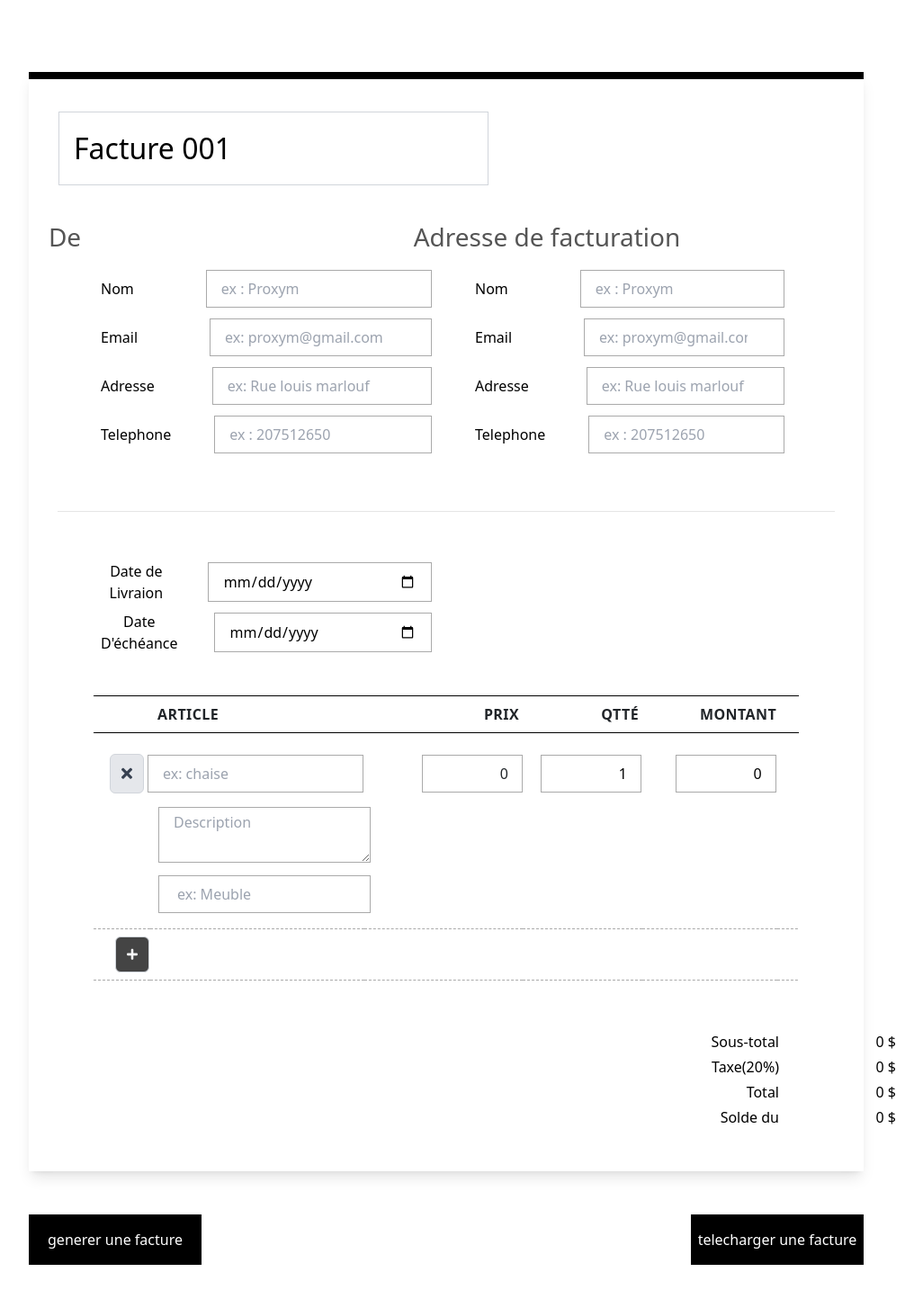
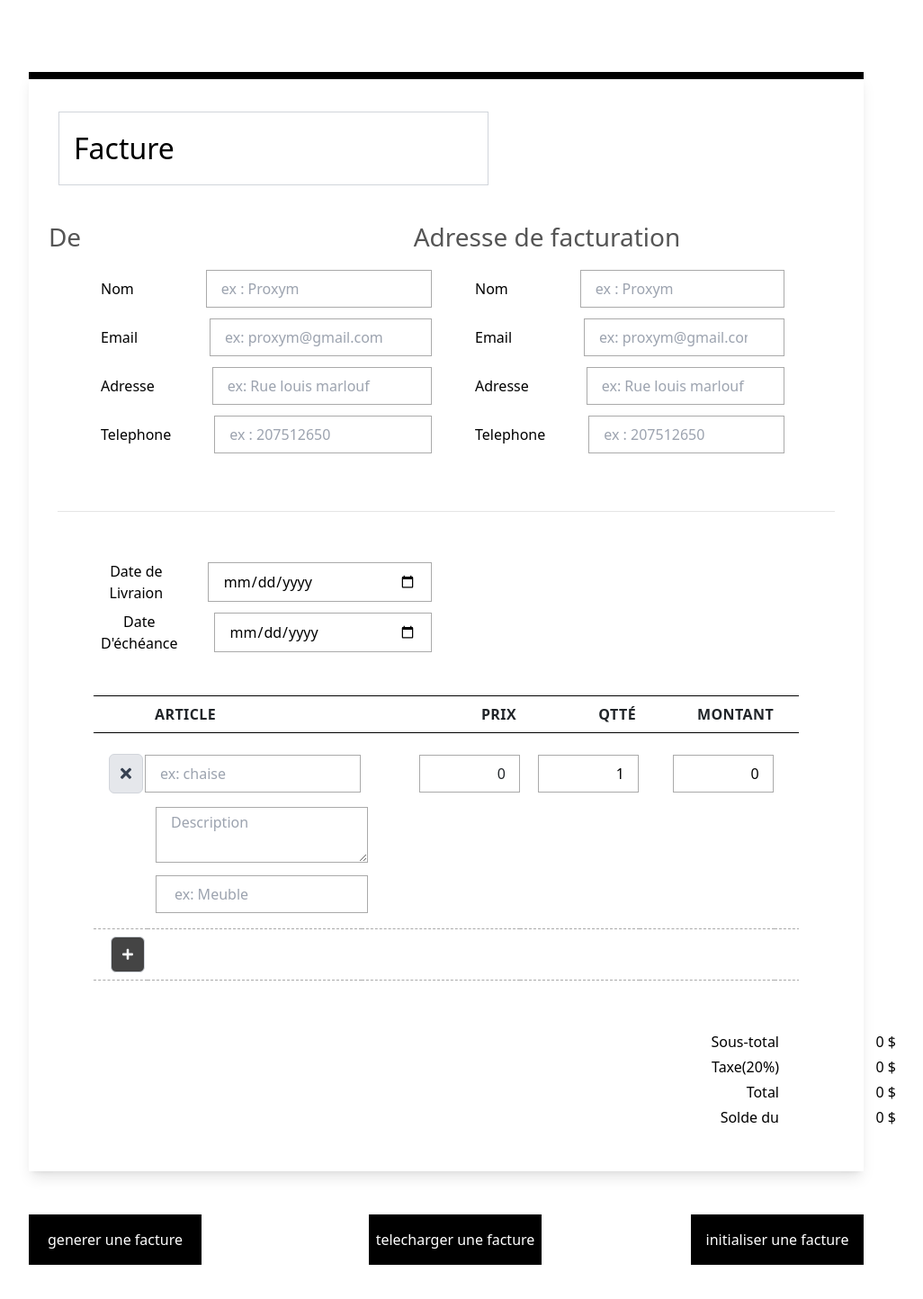
Before and after one commit to nader2356/factureEnLigne, a React (Vite) app: page / in a window 1280 px wide. Shown: the top 1444 px of the page at 90% size, without its empty margins (136-1162 px from the left). Built offline with nearby package versions, Linux system fonts and the light colour scheme.

Commit message:
install pdfmake

```diff
--- a/package.json
+++ b/package.json
@@ -12,6 +12,7 @@
     "@heroicons/react": "^2.0.17",
     "@reduxjs/toolkit": "^1.9.4",
     "axios": "^1.3.5",
+    "pdfmake": "^0.2.7",
     "react": "^18.2.0",
     "react-dom": "^18.2.0",
     "react-redux": "^8.0.5"
--- a/src/Component/detail_content/TableauDeCommande.jsx
+++ b/src/Component/detail_content/TableauDeCommande.jsx
@@ -176,7 +176,7 @@ const TableauDeCommande = ({
             );
           })}
           <tr className=" lg:grid-flow-col border-b-default border-dashed border-bg_input  ">
-            <td className="pt-2 pb-2 border-none pl-6 ">
+            <td className="pt-2 pb-2 border-none pl-4 ">
               <button
                 className="p-3 bg-ffff text-rr rounded-large min-w-2rem   border-solid border-default border-background_button"
                 onClick={CommandeDetailsListAddField("add")}
--- a/src/Facture/Index.jsx
+++ b/src/Facture/Index.jsx
@@ -53,7 +53,7 @@ export default function Index() {
   const [formListOfLigneCommande, setFormListOfLigneCommande] = useState(
     initialStateligneDeCommande
   );
-
+  const [codeFacture, setCodeFacture] = useState("Facture ");
   const [categories, setCategories] = useState("");
   const [ligne_commande, setligne_commande] = useState([]);
   const [description, setDescriptions] = useState("");
@@ -68,6 +68,14 @@ export default function Index() {
   const handleChangeFour = async (e) => {
     const { name, value } = e.target;
     setFormFour({ ...formFour, [name]: value });
+  };
+
+
+
+
+  const handleChangeCodeFacture= async (e) => {
+    const { name, value } = e.target;
+    setCodeFacture({ ...codeFacture, [name]: value });
   };
 
   const handleChangeClient = async (e) => {
@@ -96,6 +104,19 @@ export default function Index() {
     return (cartTotal += cartItem.taxeValeur);
   }, 0);
 
+  const downloadPdf = () => {
+    const documentDefinition = getDocumentDefinition(
+      total,
+      itemsPrice,
+      formListOfLigneCommande,
+      formCommande,
+      formFour,
+      formValues
+    );
+    pdfMake.createPdf(documentDefinition).open();
+    //pdfMake.createPdf(docDefinition).open();
+  };
+
   const handleSubmit = async (e) => {
     e.preventDefault();
 
@@ -119,6 +140,7 @@ export default function Index() {
               date_facturation: formCommande.deteDaFacture,
               totalsanstaxe: itemsPrice,
               totalTaxe: total.taxe,
+              codeFacture : codeFacture,
               ligne_factures: ligne_commande.map((client) => client).join(","),
             },
           },
@@ -151,8 +173,9 @@ export default function Index() {
                         {" "}
                         <input
                           type="text"
-                          value="Facture 001"
+                          value={codeFacture}
                           className="lg:border-default pl-4 mt-4 -ml-96  lg:border-background_button py-4 md:text-1.5rem lg:text-2rem   md:border-none  lg:border-solid "
+                         onChange={e => handleChangeCodeFacture(e)}
                         ></input>
                       </h2>
                     </div>
@@ -216,9 +239,16 @@ export default function Index() {
                 <button
                   className="inline-flex items-center text-sm font-medium h-15  py-4  rounded-md border border-transparent text-white bg-black  focus:outline-none
                       focus:ring-2 focus:ring-offset-2   w-48 justify-center "
+                  type="button" onClick={() => downloadPdf()}
+                >
+                  telecharger une facture
+                </button>
+                <button
+                  className="inline-flex items-center text-sm font-medium h-15  py-4  rounded-md border border-transparent text-white bg-black  focus:outline-none
+                      focus:ring-2 focus:ring-offset-2   w-48 justify-center "
                   type="button"
                 >
-                  telecharger une facture
+                  initialiser une facture
                 </button>
               </div>
             </form>
```
Also changed, not shown: 1 other file (tests, documents, lock files or other folders).
